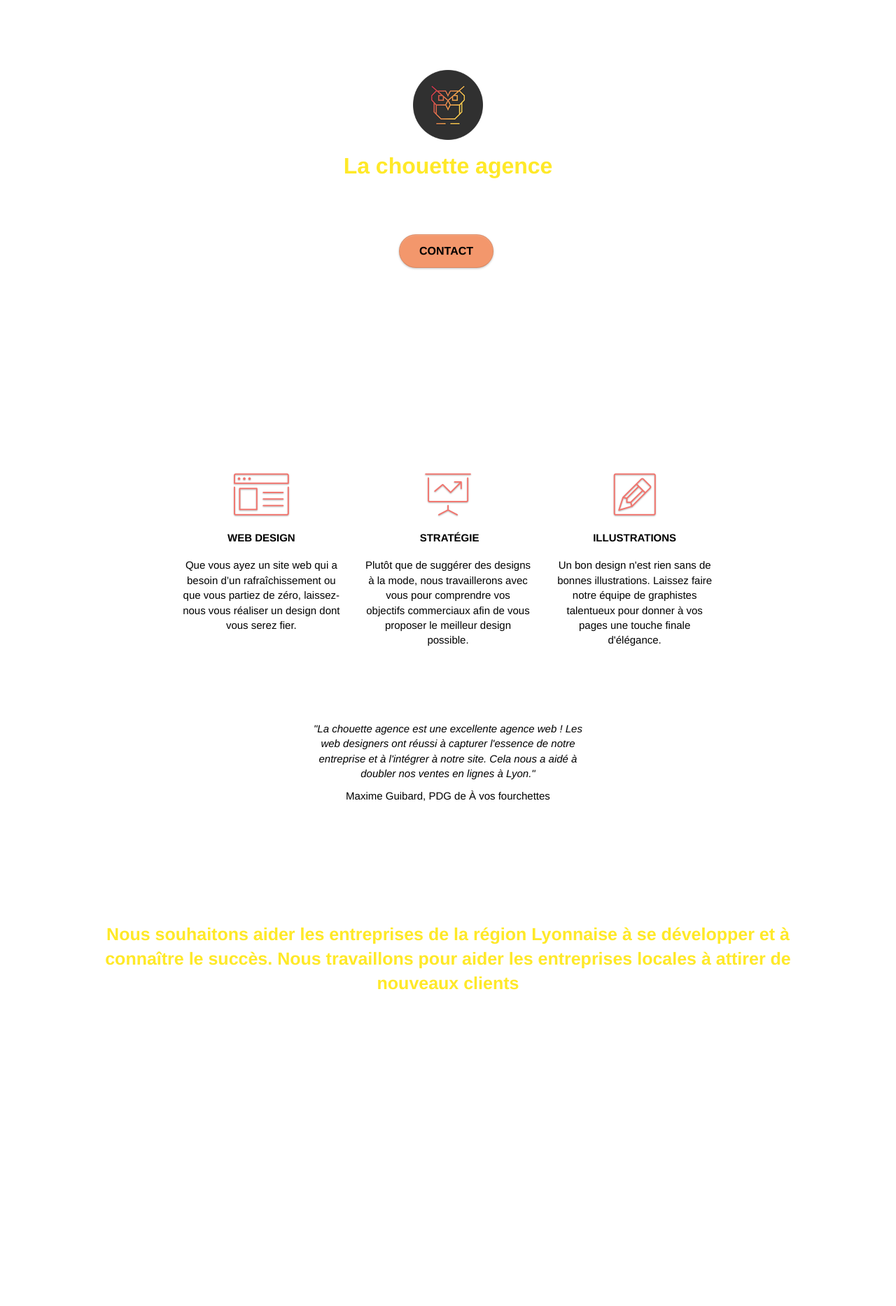
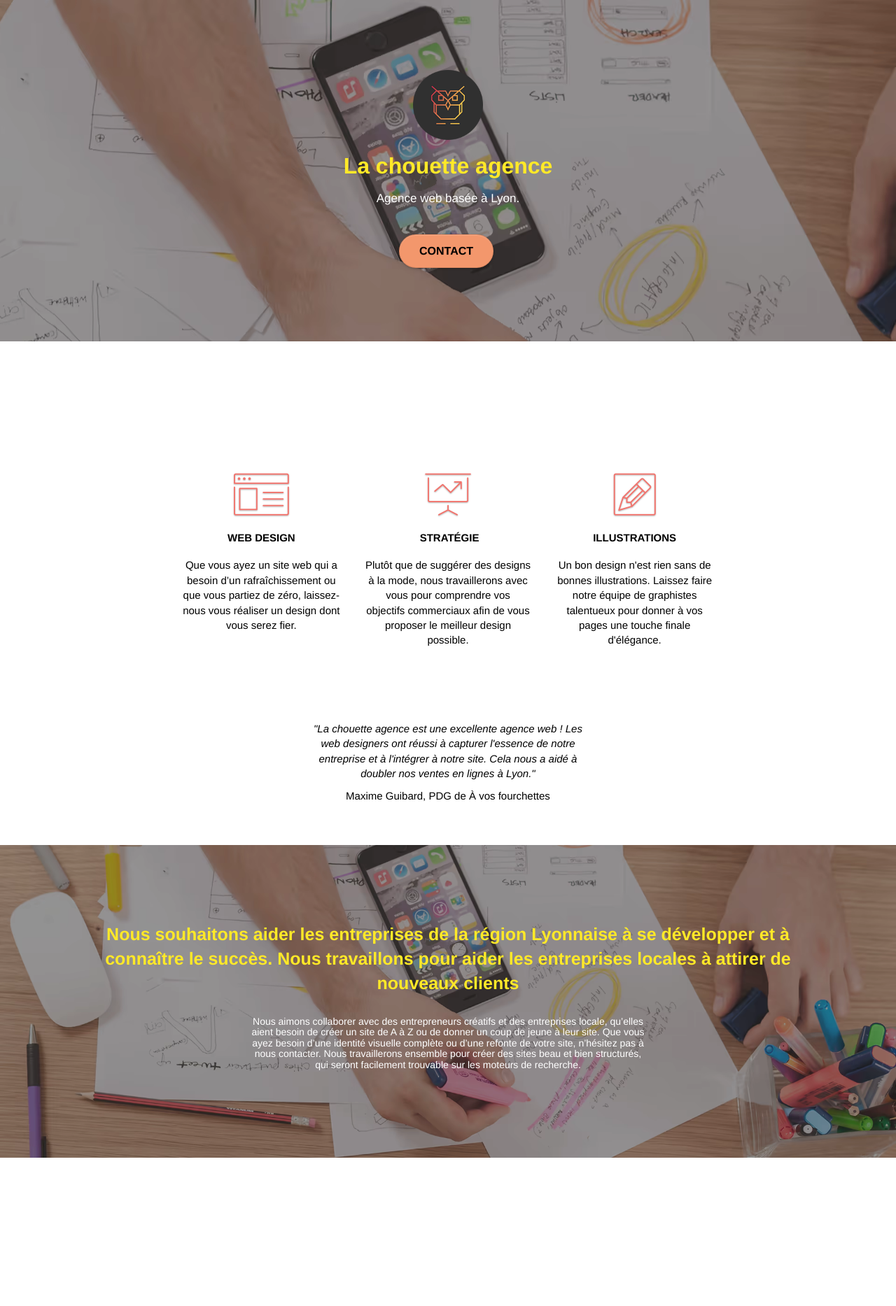
Before and after one commit to ThomasBrl/ThomasBeril_4_02112021, a plain HTML site: page index.html in a window 1280 px wide. Shown: the top 1867 px of the page at 70% size. Drawn offline with Linux system fonts and the light colour scheme.

Commit message:
modif format d'img

```diff
--- a/style.css
+++ b/style.css
@@ -853,11 +853,11 @@ h4 {
 }
 
 .bg-banniere {
-    background-image: url("img/la-chouette-agence-banniere.jpg");
+    background-image: url("img/la-chouette-agence-banniere.avif");
 }
 
 .bg-presentation {
-    background-image: url("img/la-chouette-agence-banniere.jpg");
+    background-image: url("img/la-chouette-agence-banniere.avif");
 }
 
 @media (max-width: 1024px) {
```
